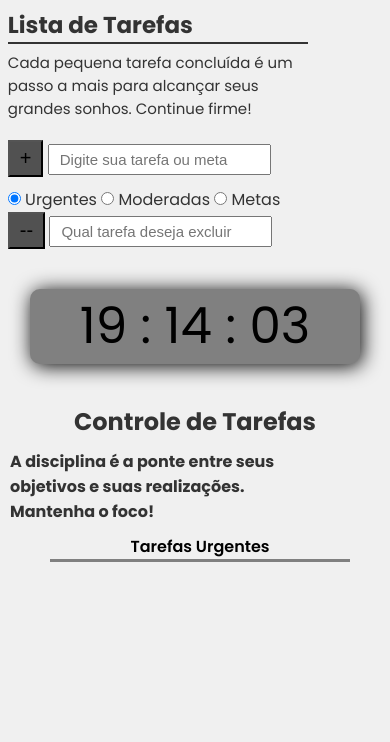
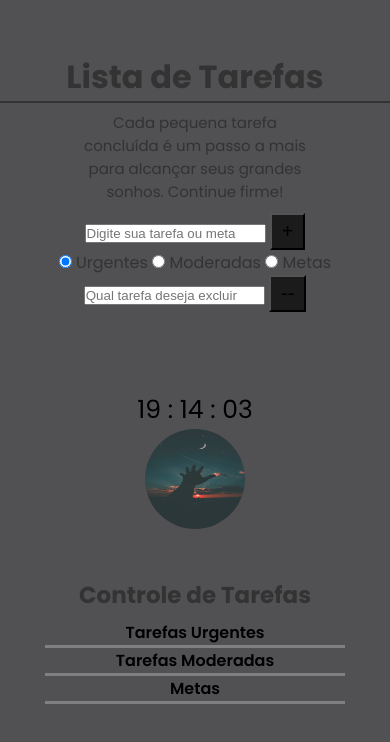
Before and after one commit to Pedrodev04/lista-tarefas, a plain HTML site: page index.html in a window 390 px wide. Drawn offline with Linux system fonts and the light colour scheme.

Commit message:
Melhoria no layout através da manipulação das horas em tempo real com javascript, mudando backgraund de acordo as horas.

```diff
--- a/contador.js
+++ b/contador.js
@@ -1,9 +1,22 @@
 function atualizarRelogio(){
 var controleHoras = document.getElementById('segundos')
+var img = document.getElementById('imagem')
 var data = new Date()
 var minutos = data.getMinutes()
 var hora = data.getHours()
 var Segundos = data.getSeconds()
+
+if(hora >= 0 && hora < 12) {
+    img.src = 'imagens/fotomanha.jpg.jpg'
+    document.body.style.background = '#e2cd9f'
+}else if(hora >= 12 && hora <= 18){
+    img.src = 'imagens/fototarde.jpg.jpg'
+    document.body.style.background = '#b9846f'
+    document.body.style.color = 'white'
+}else {
+    img.src = 'imagens/fotonoite.jpg.jpg'
+    document.body.style.background = '#515154'
+}
 
 // Adiciona um zero à esquerda para valores menores que 10
 if(minutos < 10) minutos = '0' + minutos
--- a/index.html
+++ b/index.html
@@ -11,7 +11,7 @@
     <!--fim google fonts-->
     <title>Lista de tarefas</title>
 </head>
-<body>
+<body onload="atualizarRelogio()">
     <header>
         <div class="interface">
             <div class="cabecalho">
@@ -19,8 +19,8 @@
                     <h1>Lista de Tarefas</h1>
                     <p>Cada pequena tarefa concluída é um passo a mais para alcançar seus grandes sonhos. Continue firme!</p>
                     <div class="adicionar-tarefa">
+                        <input type="text" id="nova-tarefa" placeholder="Digite sua tarefa ou meta">
                         <input type="button" id="adicionar" value="+" onclick="adicionar()">
-                        <input type="text" id="nova-tarefa" placeholder="Digite sua tarefa ou meta">
                     </div>
                     <div class="destino-tarefa">
                         <input type="radio" name="list" id="urgentes" checked>
@@ -31,23 +31,26 @@
                         <label for="metas">Metas</label>
                     </div>
                     <div class="excluir-tarefas">
+                        <input type="text" id="excluir-tarefa" placeholder="Qual tarefa deseja excluir">
                         <input type="button" id="excluir" value="--" onclick="excluir()">
-                        <input type="text" id="excluir-tarefa" placeholder="Qual tarefa deseja excluir">
+                    </div>
+                </div>
+                <div class="horario">
+                    <div class="horas">
+                        <div class="minutos">
+                            <div id="segundos">
+
+                            </div>
+                            <div id="foto">
+                                <img id="imagem" src="imagens/fotomanha.jpg.jpg" alt="Foto sol da manhã" width="150px" height="150px">
+                            </div>
+                        </div>
                     </div>
                 </div>
             </div>
         </div>
     </header>
     <main>
-        <section>
-            <div class="horas">
-                <div class="minutos">
-                    <div id="segundos">
-
-                    </div>
-                </div>
-            </div>
-        </section>
         <section>
             <h1>Controle de Tarefas</h1>
             <h4>A disciplina é a ponte entre seus objetivos e suas realizações. Mantenha o foco!</h4>
--- a/style.css
+++ b/style.css
@@ -8,6 +8,21 @@ body{
     color: #333;
     font-family: poppins, sans-serif;
 }
+/* APRESENTAÇÃO */
+.interface{
+    display: flex;
+    justify-content:center;
+    align-items: center;
+    margin: 0 auto;
+    max-width: 1280px;
+    padding-top: 3%;
+}
+.cabecalho{
+   display: flex;
+}
+.inicio-cabecalho, .horario{
+    margin: 0px 200px;
+}
 .inicio-cabecalho h1{
     border-bottom: 2px solid #333;
     width: 400px;
@@ -17,40 +32,14 @@ body{
     width: 350px;
     margin-top: 2%;
 }
-section:nth-of-type(2) h4{
+
+/* PRIMEIRA SECTION */
+section:nth-of-type(1) h4{
     display: flex;
     justify-content: center;
     align-items: center;
 }
-.interface{
-    margin: 2%;
-}
-#adicionar, #excluir{
-    background-color: rgba(0, 0, 0, 0.663);
-    transition: .2s;
-    font-size: 20px;
-}
-#adicionar:hover{
-    transform: scale(1.05);
-    background-color: green;
-}
-#excluir:hover{
-    transform: scale(1.05);
-    background-color: red;
-}
-.adicionar-tarefa{
-    margin: 10px 0px;
-}
-.adicionar-tarefa input{
-    padding: 5px 10px;
-    font-size: 15px;
-}
-.excluir-tarefas input{
-    padding: 5px 10px;
-    font-size: 15px;
-}
-/* Minhas tarefas */
-section:nth-of-type(2) h1{
+section:nth-of-type(1) h1{
     display: flex;
     justify-content: center;
     align-items: center;
@@ -68,12 +57,12 @@ section:nth-of-type(2) h1{
 }
 .minhas-tarefas ul{
     display: flex;
-    justify-content: top;
-    align-items: top;
+    justify-content: center;
+    align-items: center;
     flex-direction: column;
 }
 .minhas-tarefas ul li{
-    text-align: left;
+    text-align: center;
     margin: 0px 20px;
     list-style-type: none;
     width: 300px;
@@ -84,49 +73,96 @@ section:nth-of-type(2) h1{
     color: black;
     font-weight: 600;
 }
+/* BOTÕES */
+#adicionar, #excluir{
+    background-color: rgba(0, 0, 0, 0.663);
+    transition: .2s;
+    font-size: 20px;
+    padding: 5px 10px;
+}
+#adicionar:hover{
+    transform: scale(1.05);
+    background-color: green;
+}
+#excluir:hover{
+    transform: scale(1.05);
+    background-color: red;
+}
 /* HORARIO */
-section:nth-of-type(1){
-    margin-top: 2%;
+.minutos{
+    background-color: gray;
+    padding: 10px 30px;
+    border-radius: 5px;
+    box-shadow:2px 2px 20px black;
 }
-#segundos{
+#segundos, #foto{
     display:flex;
     justify-content: center;
     align-items: center;
-    padding: 0px 0px;
-    font-size: 65px;
-    background-color: gray;
+    font-size: 25px;
     color: black;
-    margin: 0px 500px;
+}
+#imagem{
+    border-radius: 50%;
 }
 /* RESPONSIVIDADE */
 @media screen and (max-width: 780px) {
-    .inicio-cabecalho h1{
-        margin-top: 2%;
+    .inicio-cabecalho, .horario{
+        margin: 0px 0px;
+    }
+    section:nth-of-type(1) h4{
+      display: none;
+    }
+    section:nth-of-type(1){
+        display: flex;
+        justify-content: center;
+        align-items: center;
+        margin: 0 auto;
+        flex-direction: column;
+    }
+    section:nth-of-type(1) h1{
+        margin-top: 10%;
         width: 300px;
         font-size: 23px;
+        text-align: center;
+    }
+    section:nth-of-type(1){
+        text-align: center;
+    }
+    .inicio-cabecalho, .horario{
+        padding: 0px 0px;
+    }
+    .cabecalho{
+        flex-direction: column;
+        text-align: center;
+    }
+    .inicio-cabecalho{
+        align-items: center;
+        justify-content: center;
+        display: flex;
+        flex-direction: column;
+        margin-top: 3%;
+        padding: 30px 0px;
+    }
+    .inicio-cabecalho h1{
+        text-align: center;
+        width: 100%;
     }
     .inicio-cabecalho p{
-        width: 300px;
+        width: 60%;
         font-size: 15px;
         padding-bottom: 10px;
     }
-    #segundos{
-        margin: 40px 30px;
-        font-size: 50px;
-        box-shadow: 2px 2px 20px black;
-        border-radius: 10px;
+    #imagem{
+        width: 100px;
+        height: 100px;
     }
-    section:nth-of-type(2) h1{
-        margin-top: 5%;
+    .minutos{
+        margin-top: 10%;
+        box-shadow: none;
+        background: none;
     }
     .tarefas-simples{
-        width: 100%;
-        justify-content: left;
-        overflow-x: scroll;
-        margin-left: 50px;
-    }
-    section:nth-of-type(2) h4{
-        width: 70%;
-        margin: 10px 10px;
+        flex-direction: column;
     }
 }
```
Also changed, not shown: imagens/fotomanha.jpg.jpg (added), imagens/fotonoite.jpg.jpg (added), imagens/fototarde.jpg.jpg (added).
